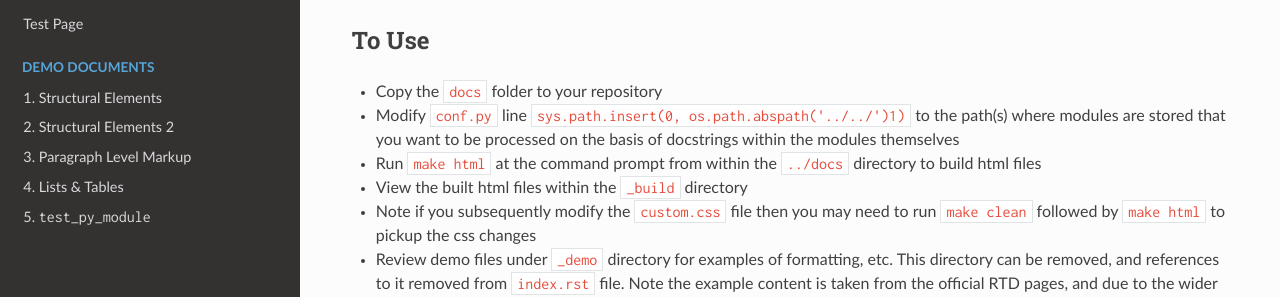
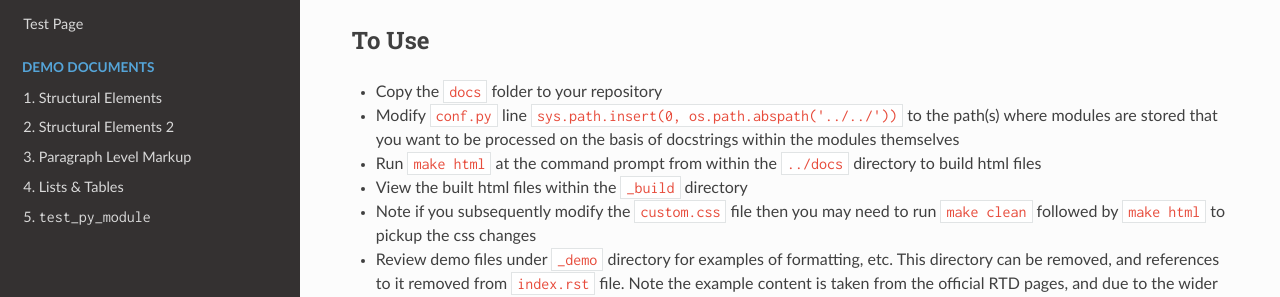
Before and after one commit to Agent6-6-6/Sphinx-RTD-Theme-Template, a Sphinx documentation site: the page built from docs/source/index.rst, in a window 1280 px wide and 900 px high, scrolled down 1473 px. Shown: the part 153-450 px from the top of the window. Built offline with Sphinx 7.4.7 and the Read the Docs theme 2.0.0, drawn with Linux system fonts in a browser that asks for light colours.

Commit message:
Update index.rst
Removed extra '1' from sys path

```diff
--- a/docs/source/index.rst
+++ b/docs/source/index.rst
@@ -52,7 +52,7 @@ To Use
 ^^^^^^
 * Copy the ``docs`` folder to your repository
 
-* Modify ``conf.py`` line ``sys.path.insert(0, os.path.abspath('../../')1)`` to the path(s) where modules are stored that you want to be processed on the basis of docstrings within the modules themselves
+* Modify ``conf.py`` line ``sys.path.insert(0, os.path.abspath('../../'))`` to the path(s) where modules are stored that you want to be processed on the basis of docstrings within the modules themselves
 
 * Run ``make html`` at the command prompt from within the ``../docs`` directory to build html files
 
```
